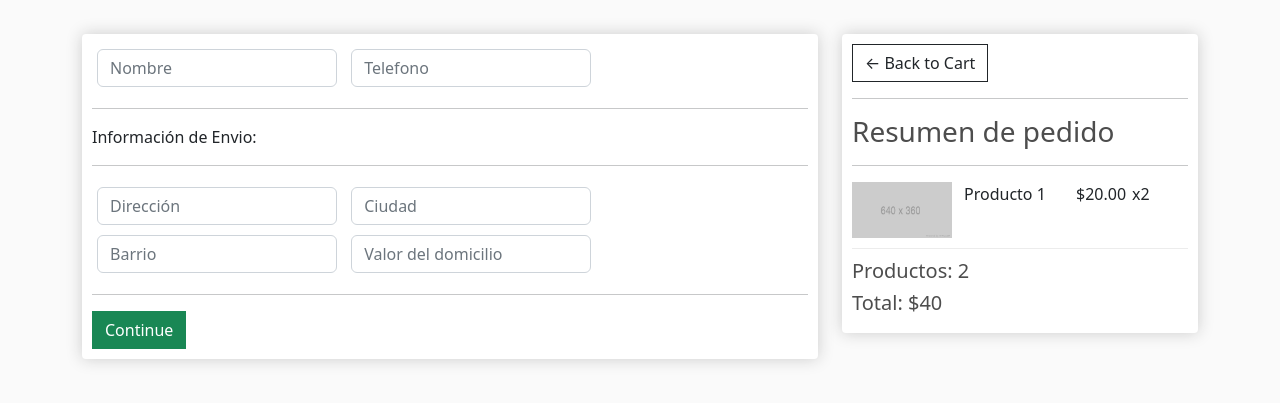
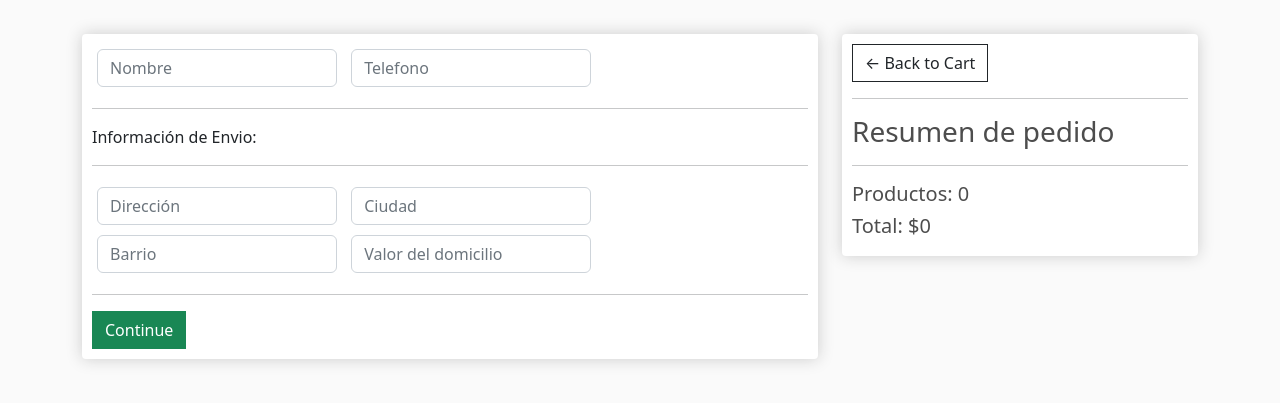
Before and after one commit to savelasquezs/Delivery-management-with-django, a Django app: page /checkout in a window 1280 px wide. Shown: the part 57-460 px from the top of the page. Run offline with Django 4.2, Linux system fonts and the light colour scheme.

Commit message:
funcionalidad de checkout

```diff
--- a/store/templates/store/checkout.html
+++ b/store/templates/store/checkout.html
@@ -1,5 +1,6 @@
 {% extends 'store/main.html' %}
 {% load static %}
+{% load humanize %}
 
 {% block content %}
 <div class="row">
@@ -46,14 +47,16 @@
             <hr>
             <h3>Resumen de pedido</h3>
             <hr>
+            {% for item in items %}
             <div class="cart-row">
-                <div style="flex:2"><img class="row-image" src="{% static 'images/place.png' %}"></div>
-                <div style="flex:2"><p>Producto 1</p></div>
-                <div style="flex:1"><p>$20.00</p></div>
-                <div style="flex:1"><p>x2</p></div>
+                <div style="flex:2"><img class="row-image" src="{{item.producto.imagen.url}}"></div>
+                <div style="flex:2"><p> {{item.producto.nombre}} </p></div>
+                <div style="flex:1"><p> ${{item.producto.precio|intcomma}} </p></div>
+                <div style="flex:1"><p>x{{item.cantidad}}</p></div>
             </div>
-            <h5>Productos:   2</h5>
-            <h5>Total:   $40</h5>
+            {% endfor %}
+            <h5>Productos: {{pedido.get_cart_items}} </h5>
+            <h5>Total:  ${{pedido.get_cart_total|intcomma}} </h5>
 
 		</div>
 	</div>
```
